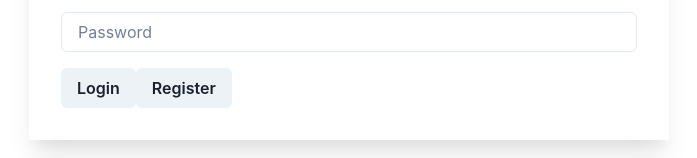
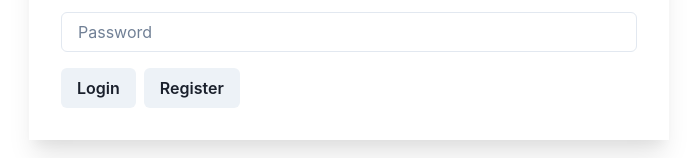
Before and after one commit to Sikkael/password-manager, a Next.js app in the folder client/: page / in a window 1280 px wide. Shown: the part 295-453 px from the top of the page, without its empty margins (291-988 px from the left). Built offline with nearby package versions, Linux system fonts and the light colour scheme; no server answers.

Commit message:
Testing login

```diff
--- a/client/src/components/LoginForm.tsx
+++ b/client/src/components/LoginForm.tsx
@@ -113,7 +113,7 @@ import {
            Login
         </Button>
         <Button
-        mt="4" onClick={() => setStep("register")}>
+        mt="4" ml="2" onClick={() => setStep("register")}>
            Register
         </Button>
       </FormWrapper>
--- a/client/src/components/Vault.tsx
+++ b/client/src/components/Vault.tsx
@@ -118,7 +118,10 @@ function Vault({
       <Button ml="8" color="teal" type="submit">
         Save vault
       </Button>
-      <Button ml="8" color="teal"  onClick={() => setStep("login")}>
+      <Button ml="8" color="teal"  onClick={() => {
+        setStep("login")
+        window.sessionStorage.clear();
+        }}>
         Logout
       </Button>
     </FormWrapper>
```
Also changed, not shown: client/src/pages/index.tsx (line endings or trailing spaces).
